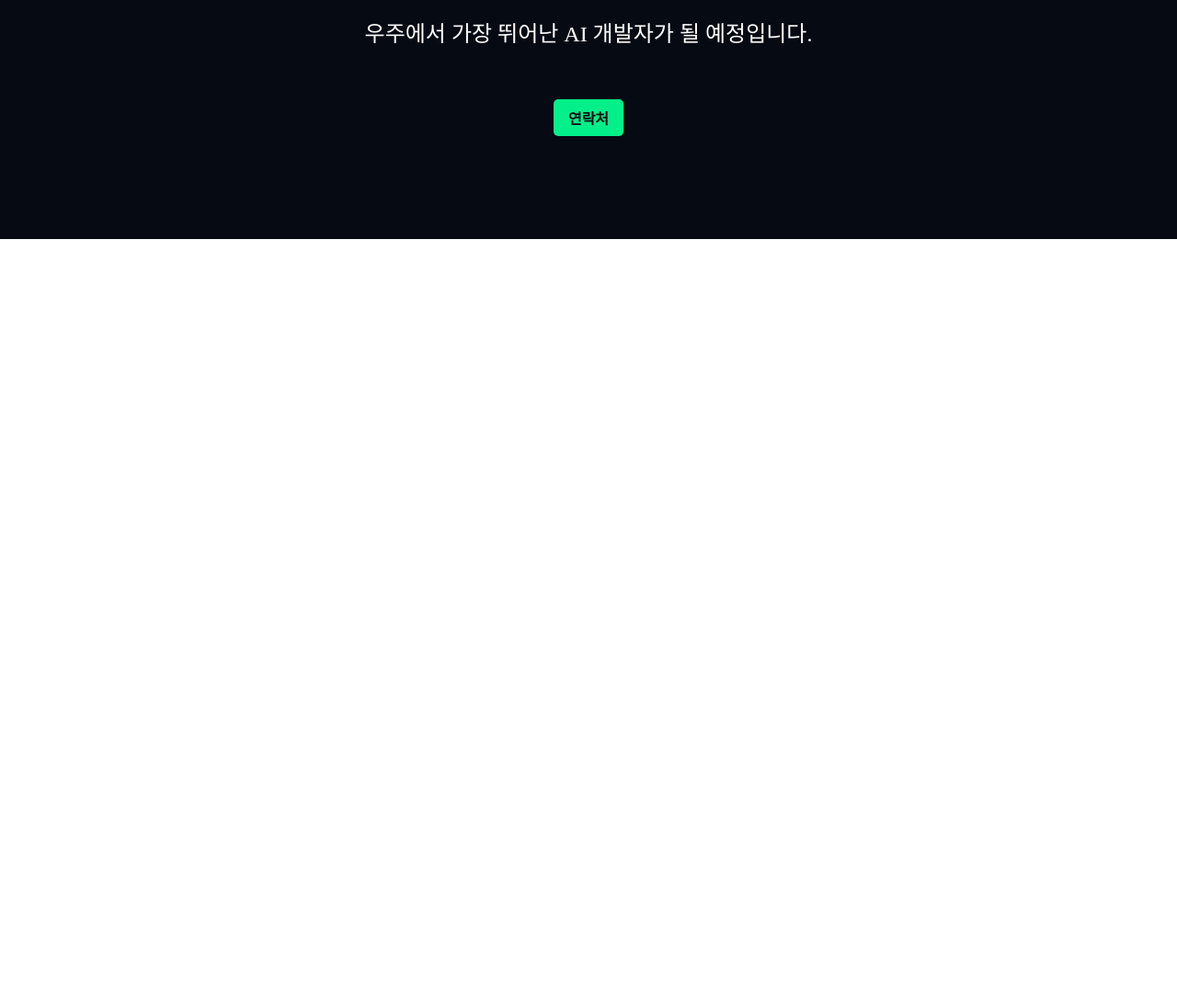
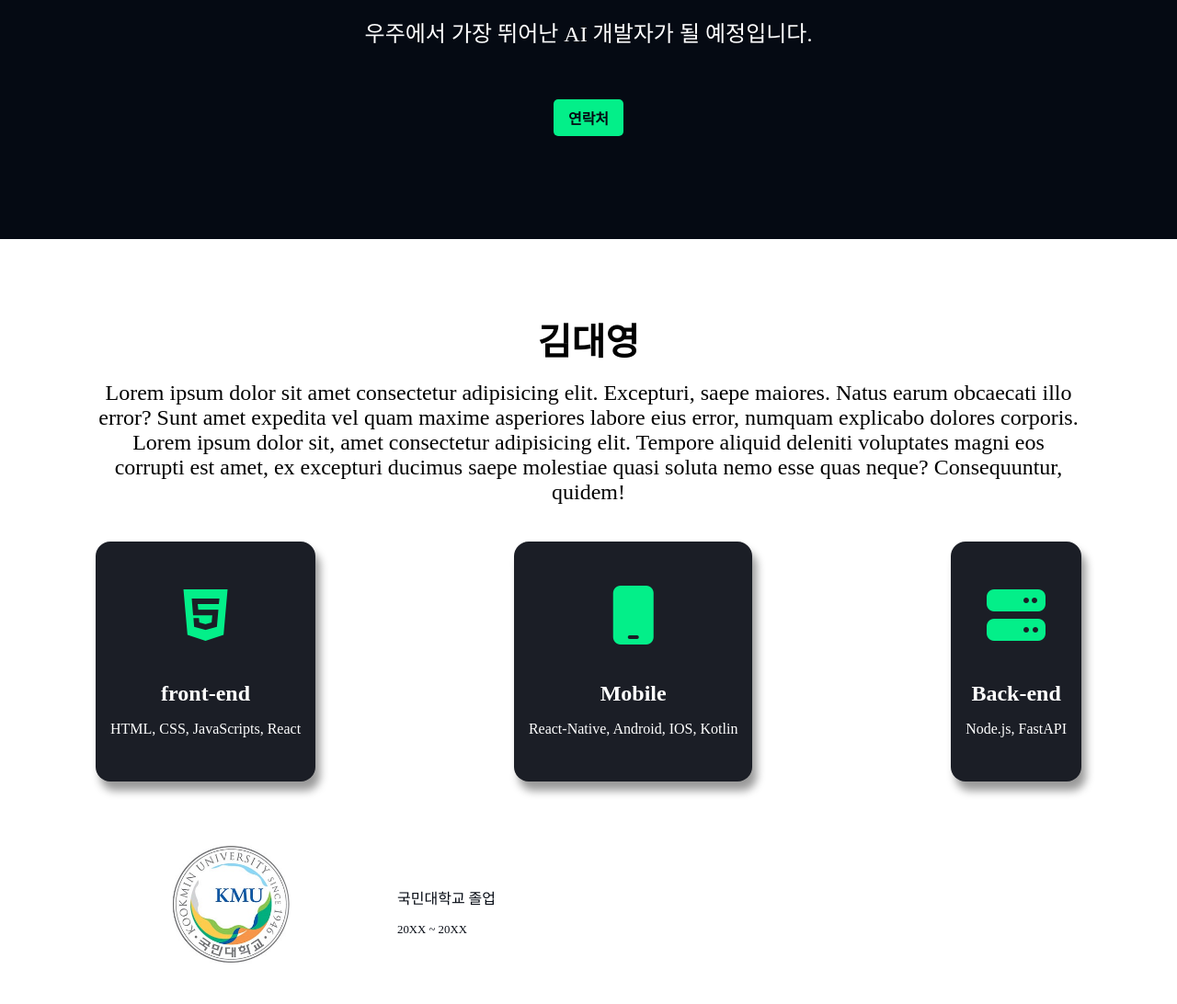
Before and after one commit to KDY0829/MySite, a plain HTML site: page index.html in a window 1280 px wide. Shown: the part 500-1592 px from the top of the page at 92% size. Before the commit the page ends 800 px from the top, so only its background shows below. Drawn offline with Linux system fonts and the light colour scheme; a web font is replaced by a local one.

Commit message:
about css 적용

```diff
--- a/css/style.css
+++ b/css/style.css
@@ -56,6 +56,27 @@ ul {
   padding: 0;
 }
 
+.section {
+  padding: 4rem;
+  text-align: center;
+}
+
+.max-container {
+  max-width: var(--size-max-width);
+  margin: auto;
+}
+
+.title {
+  font-size: 2.5rem;
+  margin: 1rem 0;
+}
+
+.description {
+  font-size: 1.5rem;
+  margin: 0.5rem 0;
+}
+
+/* header */
 header {
   background-color: var(--color-primary);
   position: fixed;
@@ -145,3 +166,63 @@ header {
   color: var(--color-text);
   outline: 2px solid var(--color--accent);
 }
+
+/* about */
+.majors {
+  display: flex;
+  justify-content: space-between;
+  gap: 1rem;
+  margin: 2.5rem 0;
+}
+
+.major {
+  background-color: var(--color-primary-variant);
+  padding: 2rem 1rem;
+  color: var(--color-text);
+  border-radius: 1rem;
+  cursor: default;
+  box-shadow: 5px 10px 10px rgba(0, 0, 0, 0.4);
+}
+
+.major__icon {
+  font-size: 4rem;
+  margin: 1rem 0;
+  color: var(--color--accent);
+  transition: all 300ms ease;
+}
+
+.major:hover .major__icon {
+  transform: rotate(-15deg) scale(1.2);
+}
+
+.major__title {
+  font-size: 1.5rem;
+  font-weight: bold;
+  margin-bottom: 1rem;
+}
+
+.jobs {
+  text-align: start;
+}
+
+.job {
+  display: flex;
+  align-items: center;
+  gap: 8px;
+  margin-bottom: 1rem;
+}
+
+.job__name {
+  color: var(--color-primary);
+}
+
+.job__period {
+  color: var(--color-primary);
+  font-size: 0.8rem;
+}
+
+.jobs img {
+  width: 300px;
+  height: auto;
+  margin-right: 20px;
+}
--- a/index.html
+++ b/index.html
@@ -12,6 +12,10 @@
     />
     <title>Kdy&#39;s Website</title>
     <link rel="stylesheet" href="./css/style.css" />
+    <script
+      src="https://kit.fontawesome.com/133260cff9.js"
+      crossorigin="anonymous"
+    ></script>
   </head>
   <body>
     <!-- header -->
@@ -50,7 +54,44 @@
         <a class="home__contact" href="#contact">연락처</a>
       </section>
       <!-- about -->
-      <section id="about"></section>
+      <section id="about" class="section max-container">
+        <h2 class="title">김대영</h2>
+        <p class="description">
+          Lorem ipsum dolor sit amet consectetur adipisicing elit. Excepturi,
+          saepe maiores. Natus earum obcaecati illo error? Sunt amet expedita
+          vel quam maxime asperiores labore eius error, numquam explicabo
+          dolores corporis. Lorem ipsum dolor sit, amet consectetur adipisicing
+          elit. Tempore aliquid deleniti voluptates magni eos corrupti est amet,
+          ex excepturi ducimus saepe molestiae quasi soluta nemo esse quas
+          neque? Consequuntur, quidem!
+        </p>
+        <ul class="majors">
+          <li class="major">
+            <i class="fa-brands fa-html5 major__icon"></i>
+            <p class="major__title">front-end</p>
+            <p>HTML, CSS, JavaScripts, React</p>
+          </li>
+          <li class="major">
+            <i class="fa-solid fa-mobile major__icon"></i>
+            <p class="major__title">Mobile</p>
+            <p>React-Native, Android, IOS, Kotlin</p>
+          </li>
+          <li class="major">
+            <i class="fa-solid fa-server major__icon"></i>
+            <p class="major__title">Back-end</p>
+            <p>Node.js, FastAPI</p>
+          </li>
+        </ul>
+        <ul class="jobs">
+          <li class="job">
+            <img src="./images/mark.jpg" alt="kmu logo" />
+            <div>
+              <p class="job__name">국민대학교 졸업</p>
+              <p class="job__period">20XX ~ 20XX</p>
+            </div>
+          </li>
+        </ul>
+      </section>
       <!-- skills -->
       <section id="skills"></section>
       <!-- work -->
```
Also changed, not shown: images/basket.png (added), images/mark.jpg (added).
